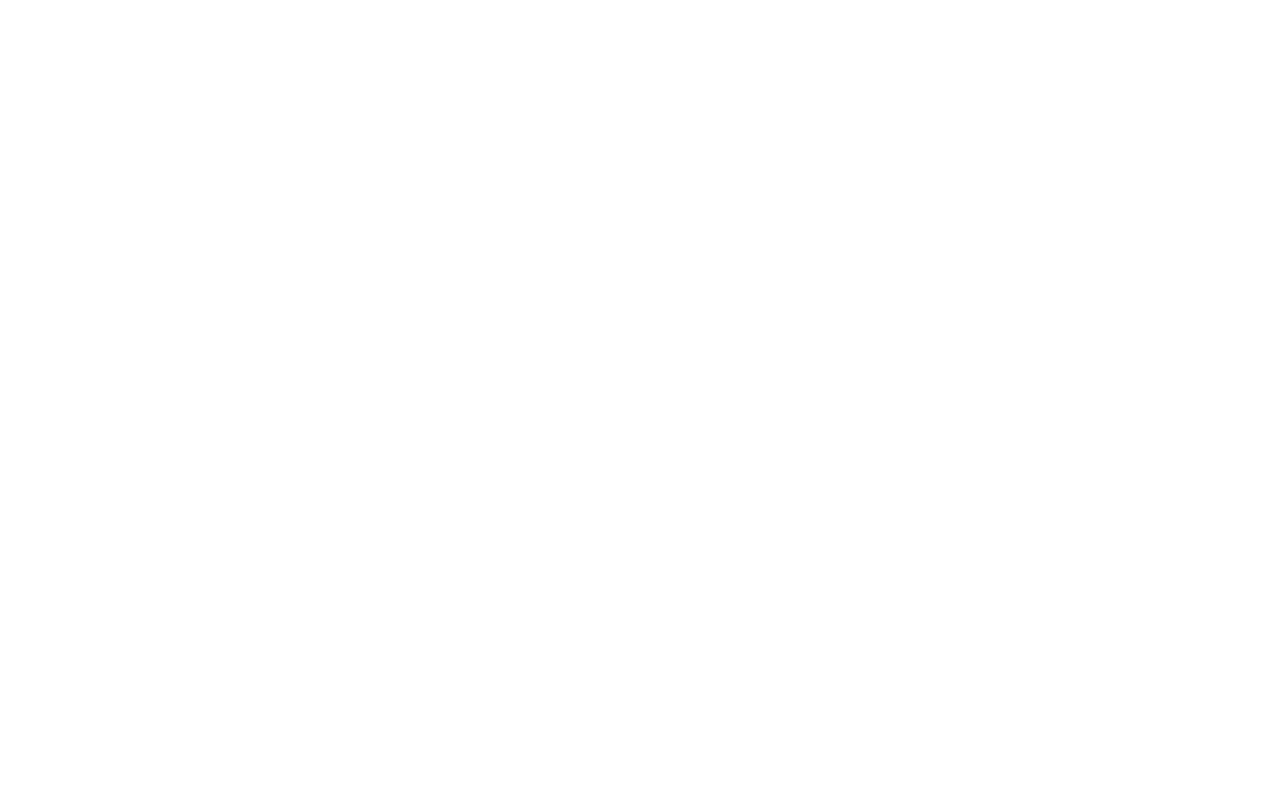
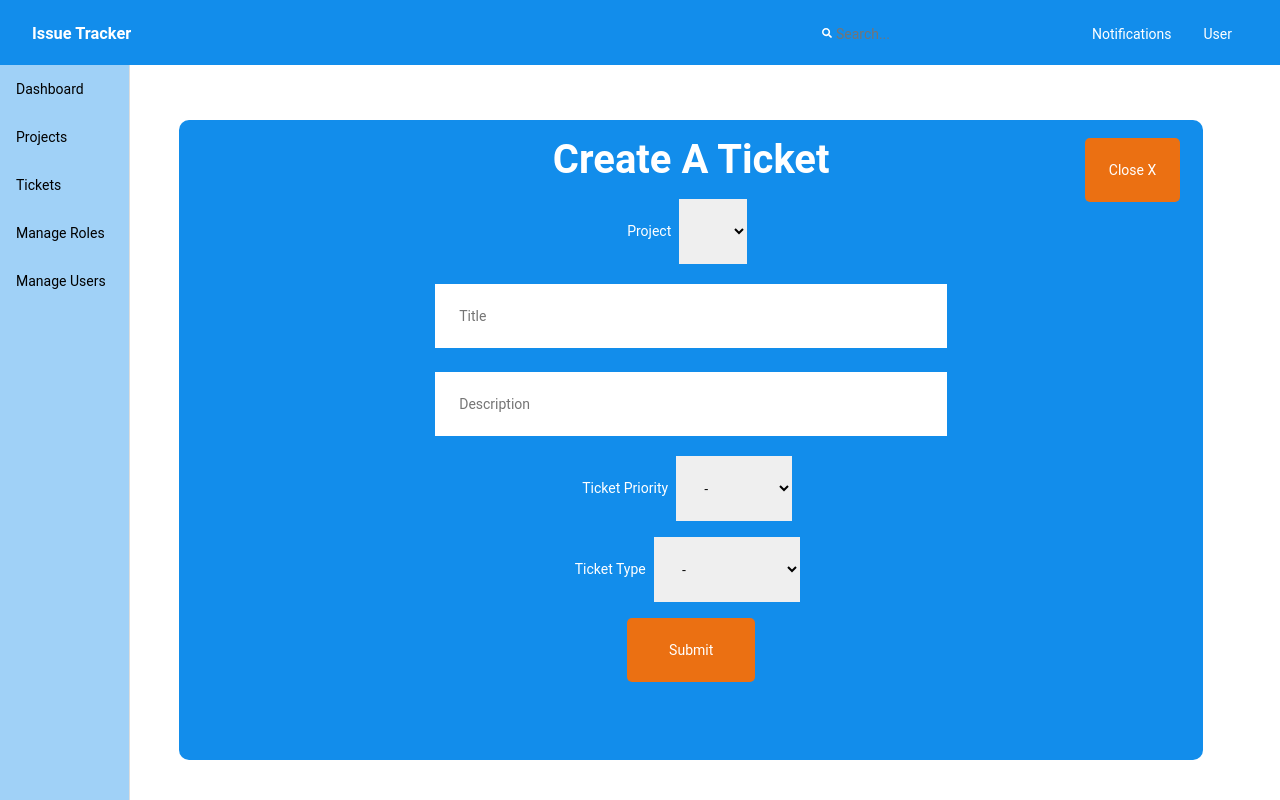
Before and after one commit to minnecoder/issue-tracker2, a React (Create React App) app in the folder client/: page /#/createtickets in a window 1280 px wide. Built offline with nearby package versions, Linux system fonts and the light colour scheme; no server answers.

Commit message:
Turned CreateTicketModal to seperate page

```diff
--- a/client/src/App.js
+++ b/client/src/App.js
@@ -8,6 +8,7 @@
 import Projects from './pages/Projects';
 import Login from "./pages/Login"
 import Register from "./pages/Register"
+import CreateTicket from './pages/CreateTicket';
 
 function App() {
   return (
@@ -16,12 +17,14 @@
       <HashRouter>
         <Switch>
           <Route path="/" exact component={Login} />
+          <Route path="/createtickets" component={CreateTicket} />
           <Route path="/dashboard" component={Dashboard} />
           <Route path="/manageroles" component={ManageRoles} />
           <Route path="/manageusers" component={ManageUsers} />
           <Route path="/projects" component={Projects} />
           <Route path="/tickets" component={Tickets} />
           <Route path="/register" component={Register} />
+
         </Switch>
       </HashRouter>
     </div>
--- /dev/null
+++ b/client/src/components/CreateTicketComponent.js
@@ -0,0 +1,182 @@
+import React, { useEffect, useState } from 'react'
+import styled from "styled-components"
+
+export default function CreateTicket() {
+    const [projects, setProjects] = useState([])
+    const [state, setState] = useState({
+        project: "",
+        title: "",
+        description: "",
+        ticketType: "",
+        ticketPriority: "",
+        user: ""
+    })
+
+    useEffect(() => {
+        async function fetchProjects() {
+            const response = await fetch("/api/v1/projects/dropdown")
+            const json = await response.json()
+            const data = json.data
+            data.unshift({ _id: 0, title: "-" })
+            setProjects(json.data)
+        }
+        fetchProjects()
+    }, [])
+
+    function handleChange(event) {
+        setState({
+            ...state,
+            [event.target.name]: event.target.value
+        })
+    }
+
+    async function handleSubmit(event) {
+        event.preventDefault()
+        const firstName = sessionStorage.getItem("firstName")
+        const lastName = sessionStorage.getItem("lastName")
+        const fullName = `${firstName} ${lastName}`
+        await fetch("/api/v1/tickets", {
+            method: "POST",
+            mode: "cors",
+            headers: { "Content-Type": "application/json" },
+            body: JSON.stringify({
+                project: state.project,
+                title: state.title,
+                description: state.description,
+                assignedDev: fullName,
+                submitter: fullName,
+                ticketPriority: state.ticketPriority,
+                ticketType: state.ticketType
+            })
+        })
+
+    }
+
+
+    return (
+        <Wrapper>
+
+            <button className="closeBtn">Close X</button>
+            <h1>Create A Ticket</h1>
+            <form onSubmit={handleSubmit}>
+                <label>
+                    Project
+                        <select
+                        name="project"
+                        value={state.project}
+                        onChange={handleChange}
+                    >
+                        {projects.map((project, _id) => (
+                            < option key={project._id} value={project.title} >  { project.title}</option>
+                        ))}
+                    </select>
+                </label>
+                <input
+                    name="title"
+                    type="text"
+                    value={state.title}
+                    onChange={handleChange}
+                    placeholder="Title"
+                />
+
+                <input
+                    name="description"
+                    type="text"
+                    value={state.description}
+                    onChange={handleChange}
+                    placeholder="Description"
+                />
+                <label>
+                    Ticket Priority
+                        <select
+                        name="ticketPriority"
+                        value={state.ticketPriority}
+                        onChange={handleChange}>
+                        <option value="">-</option>
+                        <option value="Lowest">Lowest</option>
+                        <option value="Low">Low</option>
+                        <option value="Medium">Medium</option>
+                        <option value="High">High</option>
+                        <option value="Highest">Highest</option>
+                    </select>
+                </label>
+                <label>
+                    Ticket Type
+                        <select
+                        name="ticketType"
+                        value={state.ticketType}
+                        onChange={handleChange}>
+                        <option value="">-</option>
+                        <option value="Bug">Bug</option>
+                        <option value="New Feature">New Feature</option>
+                        <option value="Improvement">Improvement</option>
+                        <option value="Task">Task</option>
+                        <option value="Testing">Testing</option>
+                    </select>
+                </label>
+                <button onClick={handleSubmit} className="submitBtn">Submit</button>
+            </form>
+
+
+
+        </Wrapper>
+    )
+}
+
+const Wrapper = styled.div`
+position: absolute;
+top: 15%;
+left: 14%;
+width: 80%;
+height: 80%;
+background:#128DEB;
+border-radius: 10px;
+
+form{
+    display: flex;
+    flex-direction: column;
+    align-items: center;
+}
+
+h1 {
+    font-size: 2.5rem;
+    text-align: center;
+    padding:  .5rem 0;
+    margin-top: .5rem;
+    color: white;
+}
+label{
+    color: white;
+}
+
+input[type=text]{
+    width: 50%;
+    padding: 1.5rem;
+    margin: .75rem;
+}
+
+select{
+    padding: 1.5rem;
+    margin: .5rem;
+}
+
+.submitBtn{
+    width: 8rem;
+    padding: 1.5rem;
+    margin: .5rem;
+    background: #EB7012;
+    color: white;
+    border-radius: 5px;
+}
+.closeBtn{
+    ${'' /* border: 1px solid #EB7012; */}
+    background: #EB7012;
+    border-radius: 5px;
+    padding: 1.5rem;
+    margin: .5rem;
+    position: absolute;
+    top: 10px;
+    right: 15px;
+    color: white;
+}
+`
--- /dev/null
+++ b/client/src/pages/CreateTicket.js
@@ -0,0 +1,28 @@
+import React from 'react';
+import styled from 'styled-components';
+import Header from '../components/Header';
+import Sidebar from "../components/Sidebar"
+import CreateTicketComponent from "../components/CreateTicketComponent"
+
+export default function Projects() {
+    return (
+        <div>
+            <Main>
+                <Header />
+                <Sidebar />
+                <CreateTicketComponent />
+            </Main>
+        </div>
+    );
+}
+
+const Main = styled.div`
+display: grid;
+grid-template-columns: 150px 1fr 1fr;
+grid-template-rows: 65px 1fr;
+grid-template-areas:
+"header header header"
+"sidebar projectarea projectarea";
+grid-gap: 0;
+background: white;
+`;
```
